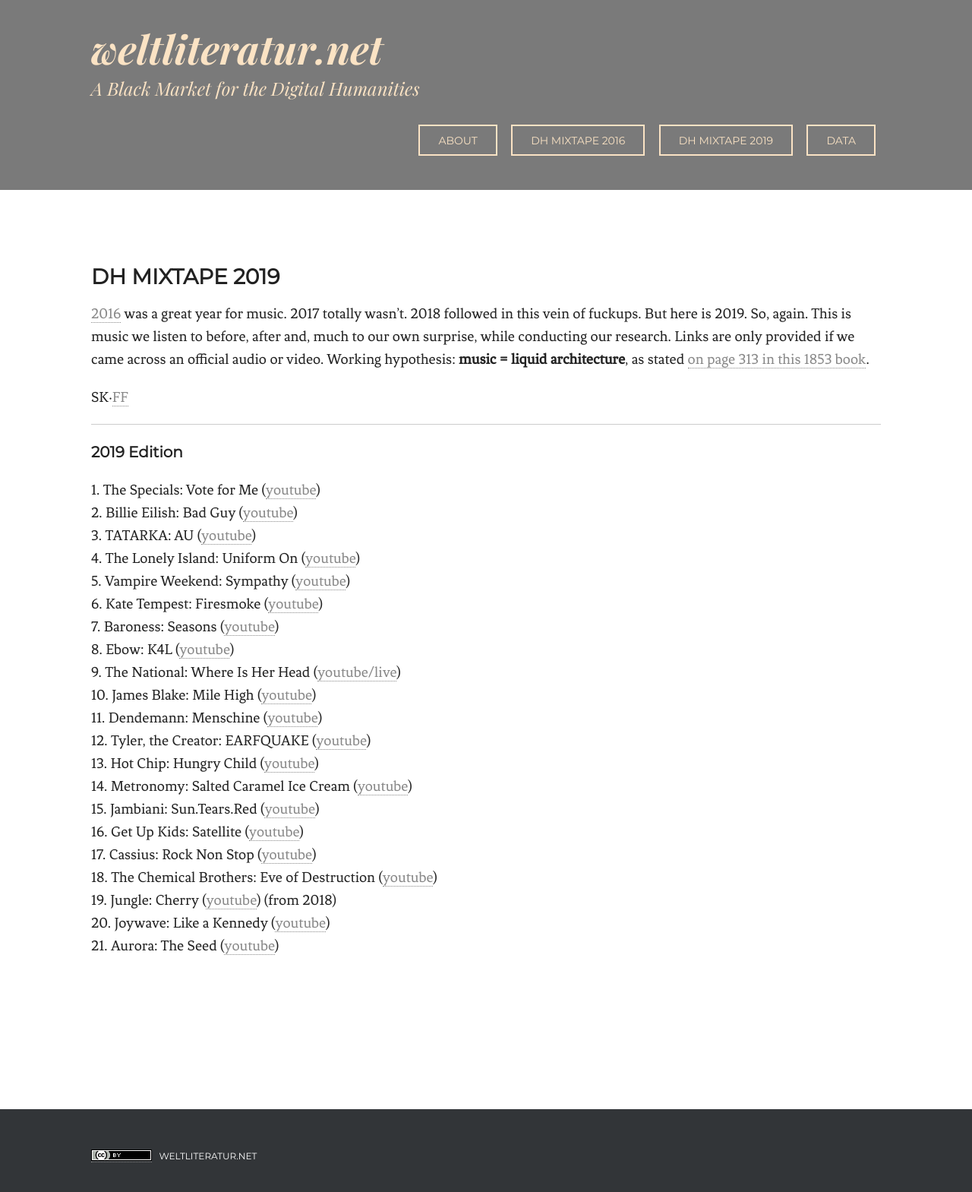
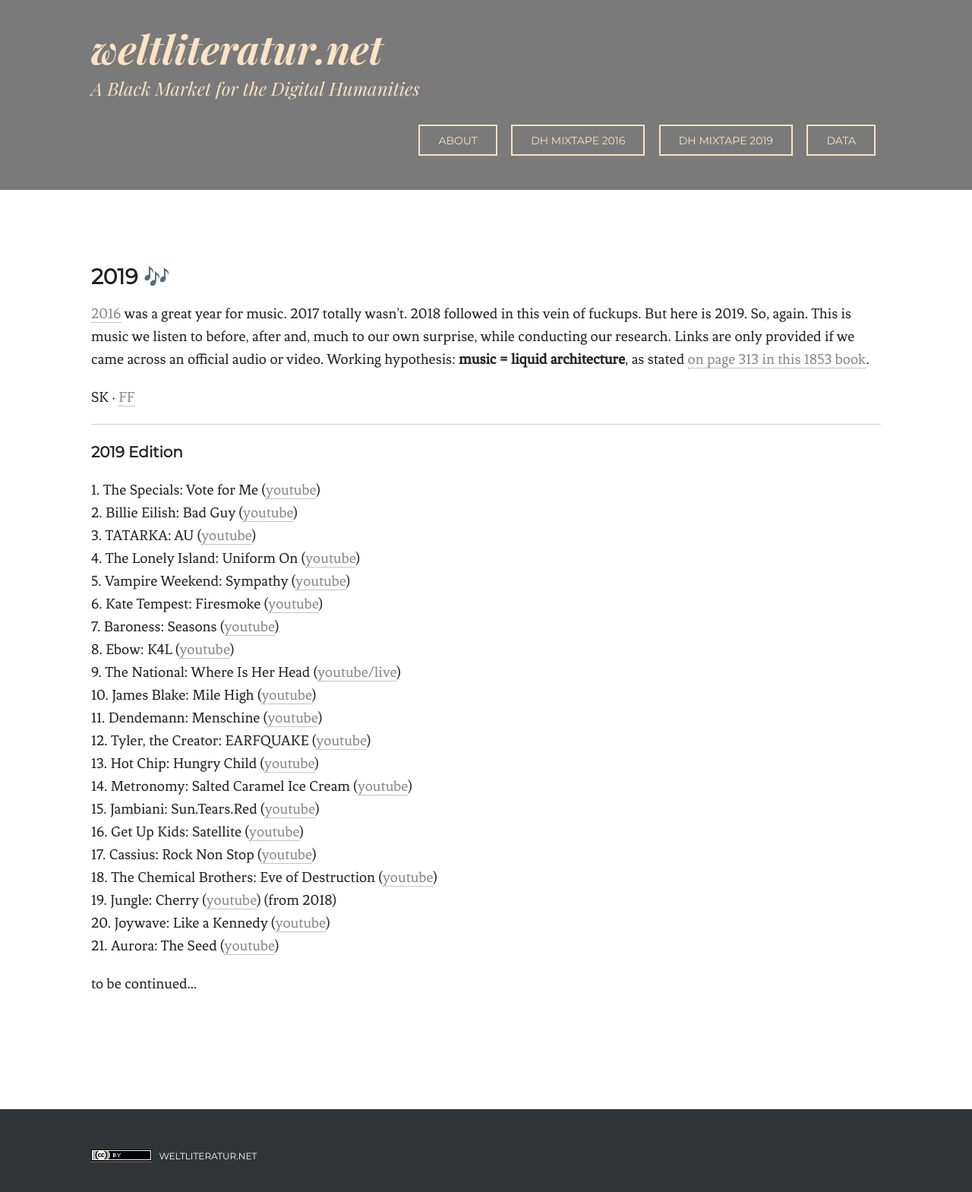
Before and after one commit to weltliteratur/blog, a Jekyll site: the page built from dh-mixtape-2019.md, in a window 1280 px wide. Shown: the top 1569 px of the page at 76% size. Built offline with Jekyll 4.4.1, drawn with Linux system fonts in a browser that asks for light colours.

Commit message:
adjustments

```diff
--- a/dh-mixtape-2019.md
+++ b/dh-mixtape-2019.md
@@ -1,11 +1,11 @@
 ---
 layout: page
-title: DH Mixtape 2019
+title: 2019 🎶
 ---
 
 [2016](/dh-mixtape-2016/) was a great year for music. 2017 totally wasn't. 2018 followed in this vein of fuckups. But here is 2019. So, again. This is music we listen to before, after and, much to our own surprise, while conducting our research. Links are only provided if we came across an official audio or video. Working hypothesis: **music = liquid architecture**, as stated [on page 313 in this 1853 book](http://reader.digitale-sammlungen.de/de/fs1/object/display/bsb10598676_00329.html?zoom=1).
 
-SK&middot;[FF](https://twitter.com/umblaetterer)
+SK &middot; [FF](https://twitter.com/umblaetterer)
 
 * * *
 
@@ -32,3 +32,5 @@
   19. Jungle: Cherry ([youtube](https://www.youtube.com/watch?v=Mva_EluErSA)) (from 2018)
   20. Joywave: Like a Kennedy ([youtube](https://www.youtube.com/watch?v=736XW09hJg4))
   21. Aurora: The Seed ([youtube](https://www.youtube.com/watch?v=_Mc_OM5oNA8))
+
+to be continued…
```
Also changed, not shown: dh-mixtape-2016.md (+1 -1 lines).
